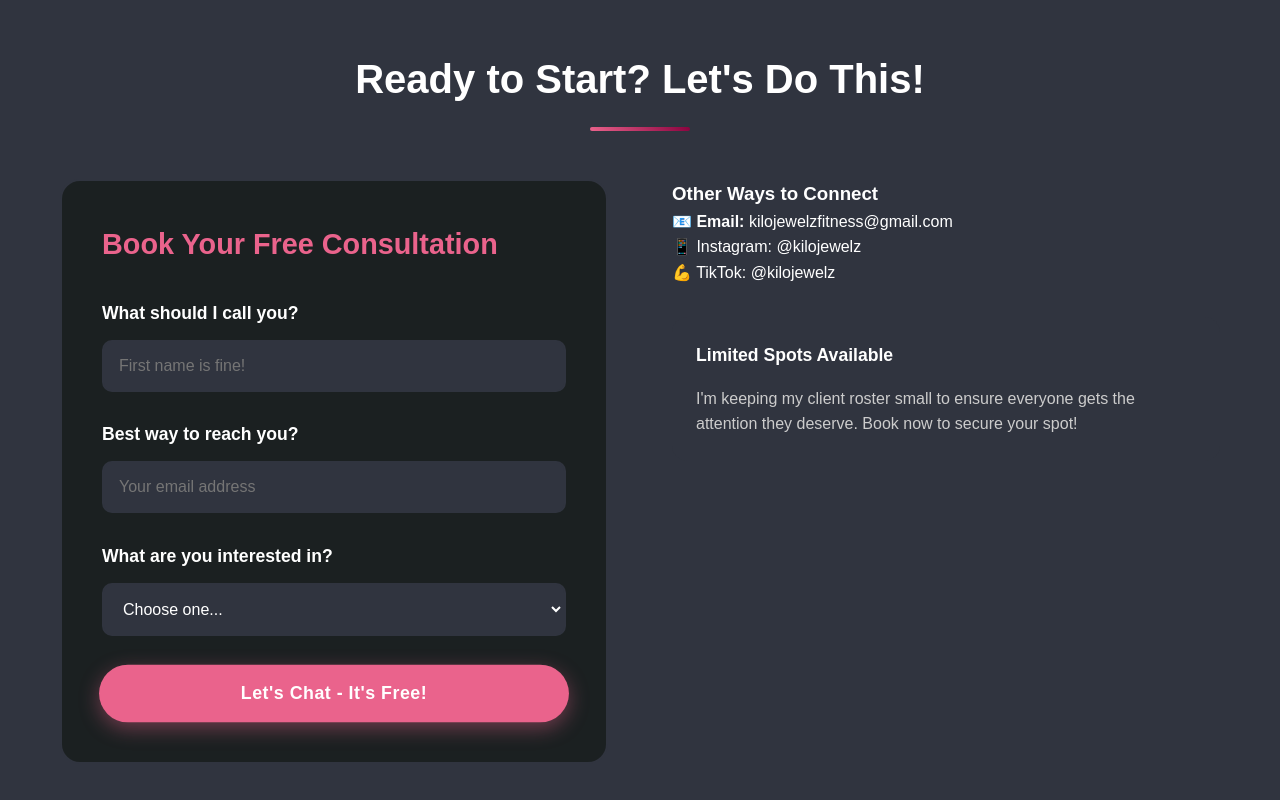
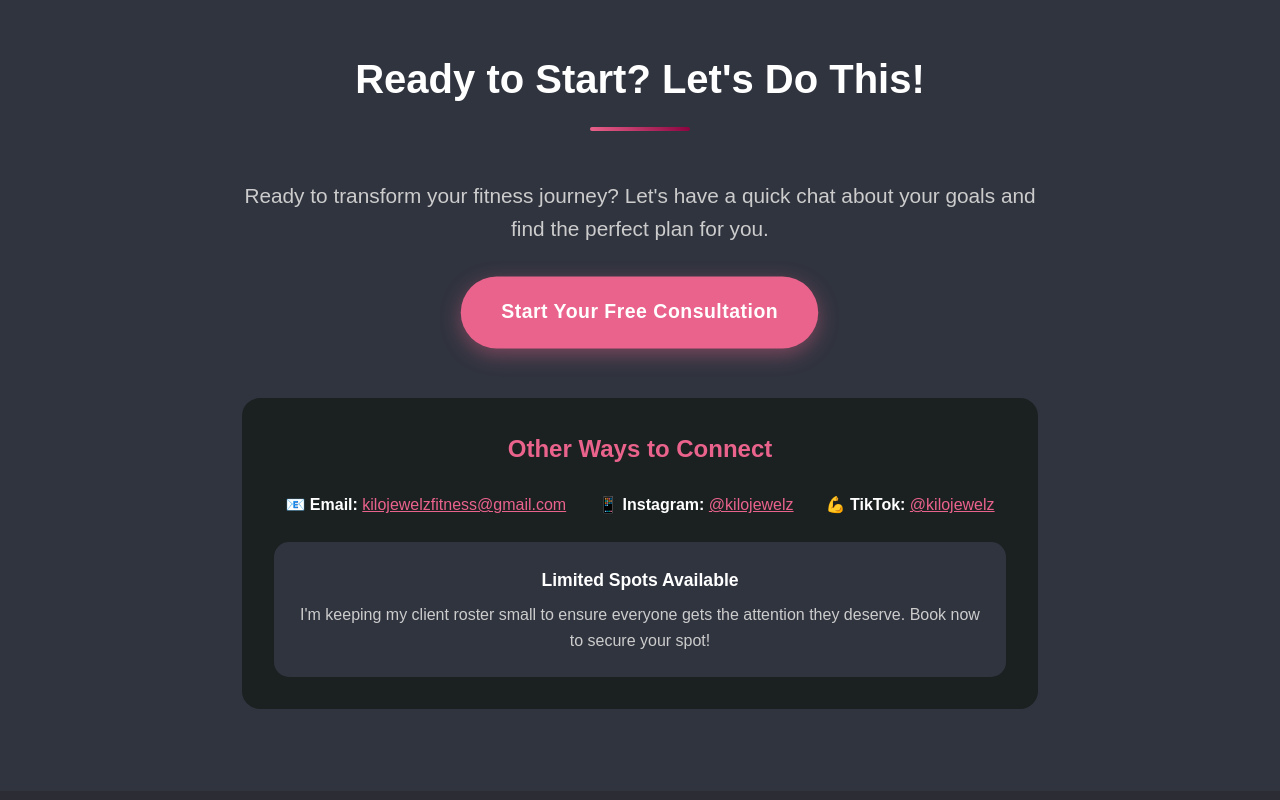
Before and after one commit to PhreeMason/jewelz, a plain HTML site: page index.html in a window 1280 px wide. Shown: the part 3635-4435 px from the top of the page. Drawn offline with Linux system fonts and the light colour scheme.

Commit message:
refactor contact section: remove form and update CTA links to consultation form made contact links clickable

```diff
--- a/index.html
+++ b/index.html
@@ -667,54 +667,6 @@
             color: #ffffff;
         }
 
-        .contact-content {
-            display: grid;
-            grid-template-columns: 1fr 1fr;
-            gap: 4rem;
-        }
-
-        .contact-form {
-            background: #1B2021;
-            padding: 2.5rem;
-            border-radius: 20px;
-            border: 2px solid #30343F;
-        }
-
-        .contact-form h3 {
-            color: #EA638C;
-            margin-bottom: 2rem;
-            font-size: 1.8rem;
-        }
-
-        .form-group {
-            margin-bottom: 1.8rem;
-        }
-
-        .form-group label {
-            display: block;
-            margin-bottom: 0.8rem;
-            font-weight: 600;
-            color: #ffffff;
-            font-size: 1.1rem;
-        }
-
-        .form-group input,
-        .form-group select {
-            width: 100%;
-            padding: 15px;
-            border: 2px solid #30343F;
-            border-radius: 10px;
-            font-size: 1rem;
-            background: #30343F;
-            color: #ffffff;
-            transition: border-color 0.3s;
-        }
-
-        .form-group input:focus,
-        .form-group select:focus {
-            outline: none;
-            border-color: #EA638C;
-        }
 
 
         /* Mobile Sticky CTA */
@@ -779,9 +731,6 @@
                 grid-template-columns: 1fr;
             }
 
-            .contact-content {
-                grid-template-columns: 1fr;
-            }
 
             .achievements {
                 grid-template-columns: 1fr;
@@ -890,7 +839,7 @@
                     <span>✓ Free Consultation</span>
                 </div>
                 <div class="cta-buttons">
-                    <a href="#contact" class="btn btn-primary">Let's Chat - It's Free!</a>
+                    <a href="consultation-form.html" class="btn btn-primary">Let's Chat - It's Free!</a>
                     <a href="#services" class="btn btn-secondary">View Training Plans</a>
                 </div>
                 <p class="btn-note">No commitment required • Response within 24 hours</p>
@@ -923,7 +872,7 @@
                         <li>Nutrition guidance included</li>
                         <li>Weekly video check-ins</li>
                     </ul>
-                    <a href="#contact" class="btn btn-primary">Start Online Coaching</a>
+                    <a href="consultation-form.html" class="btn btn-primary">Start Online Coaching</a>
                 </div>
                 <div class="service-card">
                     <h3>In-Person Training</h3>
@@ -949,7 +898,7 @@
                         <li>Flexible Brooklyn locations</li>
                         <li>Weekly check-ins & accountability</li>
                     </ul>
-                    <a href="#contact" class="btn btn-primary">Book In-Person Session</a>
+                    <a href="consultation-form.html" class="btn btn-primary">Book In-Person Session</a>
                 </div>
             </div>
         </div>
@@ -1007,40 +956,34 @@
     <section id="contact" class="contact">
         <div class="container">
             <h2 class="section-title">Ready to Start? Let's Do This!</h2>
-            <div class="contact-content">
-                <div class="contact-form">
-                    <h3>Book Your Free Consultation</h3>
-                    <form action="https://api.web3forms.com/submit" method="POST">
-                        <input type="hidden" name="access_key" value="2e0447b9-37cf-4882-911e-d34854861b37">
-                        <div class="form-group">
-                            <label for="name">What should I call you?</label>
-                            <input type="text" id="name" name="name" placeholder="First name is fine!" required>
-                        </div>
-                        <div class="form-group">
-                            <label for="contact">Best way to reach you?</label>
-                            <input type="email" id="contact" name="contact" placeholder="Your email address" required>
-                        </div>
-                        <div class="form-group">
-                            <label for="service">What are you interested in?</label>
-                            <select id="service" name="service" required>
-                                <option value="">Choose one...</option>
-                                <option value="in-person">In-Person Training (Brooklyn)</option>
-                                <option value="online">Online Coaching (Train anywhere)</option>
-                                <option value="not-sure">Not sure yet - let's talk!</option>
-                            </select>
-                        </div>
-                        <button type="submit" class="btn btn-primary" style="width: 100%;">Let's Chat - It's Free!</button>
-                    </form>
+            <div style="text-align: center; max-width: 800px; margin: 0 auto;">
+                <p style="font-size: 1.3rem; margin-bottom: 2rem; color: #cccccc;">
+                    Ready to transform your fitness journey? Let's have a quick chat about your goals and find the perfect plan for you.
+                </p>
+
+                <div class="cta-buttons" style="margin-bottom: 3rem;">
+                    <a href="consultation-form.html" class="btn btn-primary" style="font-size: 1.2rem; padding: 20px 40px;">
+                        Start Your Free Consultation
+                    </a>
                 </div>
-                <div class="contact-info">
-                    <h3>Other Ways to Connect</h3>
-                    <div class="contact-item">📧 <strong>Email:</strong> kilojewelzfitness@gmail.com</div>
-                    <div class="contact-item">📱 Instagram: @kilojewelz</div>
-                    <div class="contact-item">💪 TikTok: @kilojewelz</div>
 
-                    <div style="margin-top: 2rem; padding: 1.5rem; background: #30343F; border-radius: 15px;">
-                        <p style="color: #ffffff; font-size: 1.1rem; margin-bottom: 1rem;"><strong>Limited Spots Available</strong></p>
-                        <p style="color: #cccccc;">I'm keeping my client roster small to ensure everyone gets the attention they deserve. Book now to secure your spot!</p>
+                <div style="background: #1B2021; padding: 2rem; border-radius: 20px; border: 2px solid #30343F;">
+                    <h3 style="color: #EA638C; margin-bottom: 1.5rem; font-size: 1.5rem;">Other Ways to Connect</h3>
+                    <div style="display: flex; justify-content: center; gap: 2rem; flex-wrap: wrap; margin-bottom: 1.5rem;">
+                        <a href="mailto:kilojewelzfitness@gmail.com" style="color: #ffffff; text-decoration: none; transition: color 0.3s;">
+                            📧 <strong>Email:</strong> <span style="color: #EA638C; text-decoration: underline;">kilojewelzfitness@gmail.com</span>
+                        </a>
+                        <a href="https://instagram.com/kilojewelz" target="_blank" rel="noopener noreferrer" style="color: #ffffff; text-decoration: none; transition: color 0.3s;">
+                            📱 <strong>Instagram:</strong> <span style="color: #EA638C; text-decoration: underline;">@kilojewelz</span>
+                        </a>
+                        <a href="https://tiktok.com/@kilojewelz" target="_blank" rel="noopener noreferrer" style="color: #ffffff; text-decoration: none; transition: color 0.3s;">
+                            💪 <strong>TikTok:</strong> <span style="color: #EA638C; text-decoration: underline;">@kilojewelz</span>
+                        </a>
+                    </div>
+
+                    <div style="padding: 1.5rem; background: #30343F; border-radius: 15px;">
+                        <p style="color: #ffffff; font-size: 1.1rem; margin-bottom: 0.5rem;"><strong>Limited Spots Available</strong></p>
+                        <p style="color: #cccccc; margin: 0;">I'm keeping my client roster small to ensure everyone gets the attention they deserve. Book now to secure your spot!</p>
                     </div>
                 </div>
             </div>
@@ -1049,7 +992,7 @@
 
     <!-- Mobile Sticky CTA -->
     <div class="mobile-sticky-cta">
-        <a href="#contact">Let's Chat - It's Free! 💬</a>
+        <a href="consultation-form.html">Let's Chat - It's Free! 💬</a>
     </div>
 
     <script src="script.js"></script>
```
